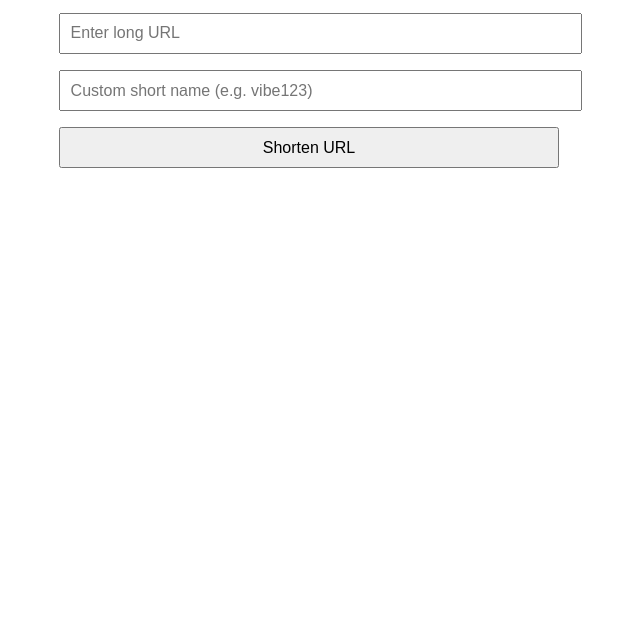
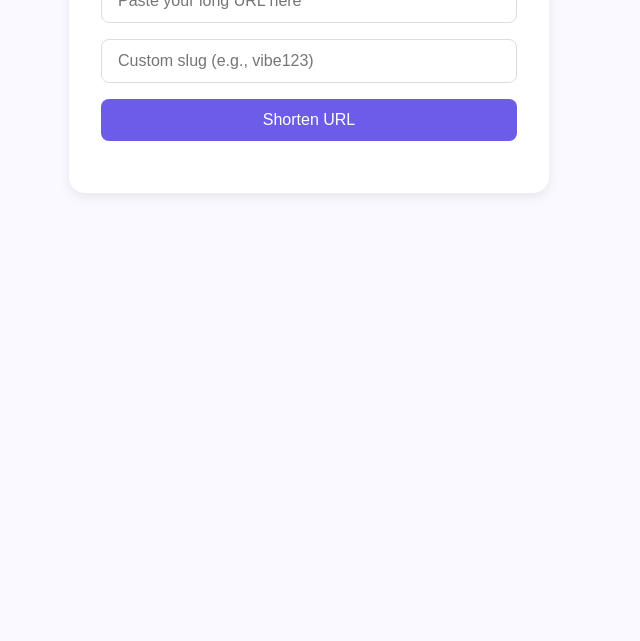
Before and after one commit to saswatpatra/SappyLink, a plain HTML site: page index.html in a window 1280 px wide. Shown: the part 159-800 px from the top of the page, without its empty margins (331-971 px from the left). Drawn offline with Linux system fonts and the light colour scheme; no server answers.

Commit message:
Update index.html

```diff
--- a/index.html
+++ b/index.html
@@ -2,34 +2,88 @@
 <html lang="en">
 <head>
   <meta charset="UTF-8" />
-  <title>Sappy Link Shortener</title>
+  <meta name="viewport" content="width=device-width, initial-scale=1.0">
+  <title>Sappy Link 🔗</title>
   <style>
+    :root {
+      --primary: #6c5ce7;
+      --bg: #f9f9ff;
+      --text: #333;
+      --border: #ddd;
+    }
+    * {
+      box-sizing: border-box;
+    }
     body {
-      font-family: sans-serif;
-      max-width: 500px;
-      margin: 4rem auto;
+      font-family: 'Segoe UI', sans-serif;
+      background: var(--bg);
+      color: var(--text);
+      margin: 0;
       padding: 2rem;
+      display: flex;
+      justify-content: center;
     }
-    input, button {
+    .container {
+      background: #fff;
+      padding: 2rem;
+      border-radius: 16px;
+      box-shadow: 0 4px 12px rgba(0,0,0,0.08);
+      max-width: 480px;
       width: 100%;
-      margin: 0.5rem 0;
-      padding: 0.6rem;
+    }
+    h1 {
+      color: var(--primary);
+      font-size: 1.8rem;
+      margin-bottom: 1rem;
+      text-align: center;
+    }
+    input {
+      width: 100%;
+      padding: 0.75rem 1rem;
+      margin-bottom: 1rem;
+      border: 1px solid var(--border);
+      border-radius: 8px;
       font-size: 1rem;
     }
+    button {
+      width: 100%;
+      padding: 0.75rem 1rem;
+      background: var(--primary);
+      color: white;
+      font-size: 1rem;
+      border: none;
+      border-radius: 8px;
+      cursor: pointer;
+      transition: background 0.2s ease;
+    }
+    button:hover {
+      background: #5a4bd6;
+    }
     #short-url {
-      margin-top: 1rem;
+      margin-top: 1.25rem;
       font-weight: bold;
+      color: green;
+      word-break: break-all;
+    }
+    a {
+      color: var(--primary);
+      text-decoration: none;
+    }
+    a:hover {
+      text-decoration: underline;
     }
   </style>
 </head>
 <body>
 
-  <h2>🔗 Sappy Link Shortener</h2>
-  <input type="text" id="long-url" placeholder="Enter long URL">
-  <input type="text" id="custom-slug" placeholder="Custom short name (e.g. vibe123)">
-  <button onclick="shorten()">Shorten URL</button>
+  <div class="container">
+    <h1>🔗 Sappy Link</h1>
+    <input type="text" id="long-url" placeholder="Paste your long URL here">
+    <input type="text" id="custom-slug" placeholder="Custom slug (e.g., vibe123)">
+    <button id="shorten-btn">Shorten URL</button>
 
-  <div id="short-url"></div>
+    <div id="short-url"></div>
+  </div>
 
   <script type="module">
     import { initializeApp } from "https://www.gstatic.com/firebasejs/12.0.0/firebase-app.js";
@@ -50,9 +104,11 @@
     async function shorten() {
       const longUrl = document.getElementById("long-url").value.trim();
       const slug = document.getElementById("custom-slug").value.trim();
+      const output = document.getElementById("short-url");
 
       if (!longUrl || !slug) {
-        alert("Please enter both the long URL and a custom short name.");
+        output.style.color = "red";
+        output.innerText = "Please enter both URL and slug.";
         return;
       }
 
@@ -60,18 +116,23 @@
       const exists = await getDoc(ref);
 
       if (exists.exists()) {
-        alert("That slug is already taken. Try another.");
+        output.style.color = "red";
+        output.innerText = "This slug is already taken. Try another.";
         return;
       }
 
       await setDoc(ref, { url: longUrl });
       const shortUrl = `${location.origin}/${slug}`;
-      document.getElementById("short-url").innerText = `✅ Short link: ${shortUrl}`;
+      output.style.color = "green";
+      output.innerHTML = `✅ Short link: <a href="${shortUrl}" target="_blank">${shortUrl}</a>`;
     }
 
-    // Auto-redirect logic when visiting a slug
+    // Bind button click (fix for module scope)
+    document.getElementById("shorten-btn").addEventListener("click", shorten);
+
+    // Redirect if on a short link
     const path = window.location.pathname.slice(1);
-    if (path) {
+    if (path && !path.includes(".")) { // avoids triggering on favicon or other file paths
       (async () => {
         const ref = doc(db, "links", path);
         const snap = await getDoc(ref);
```
